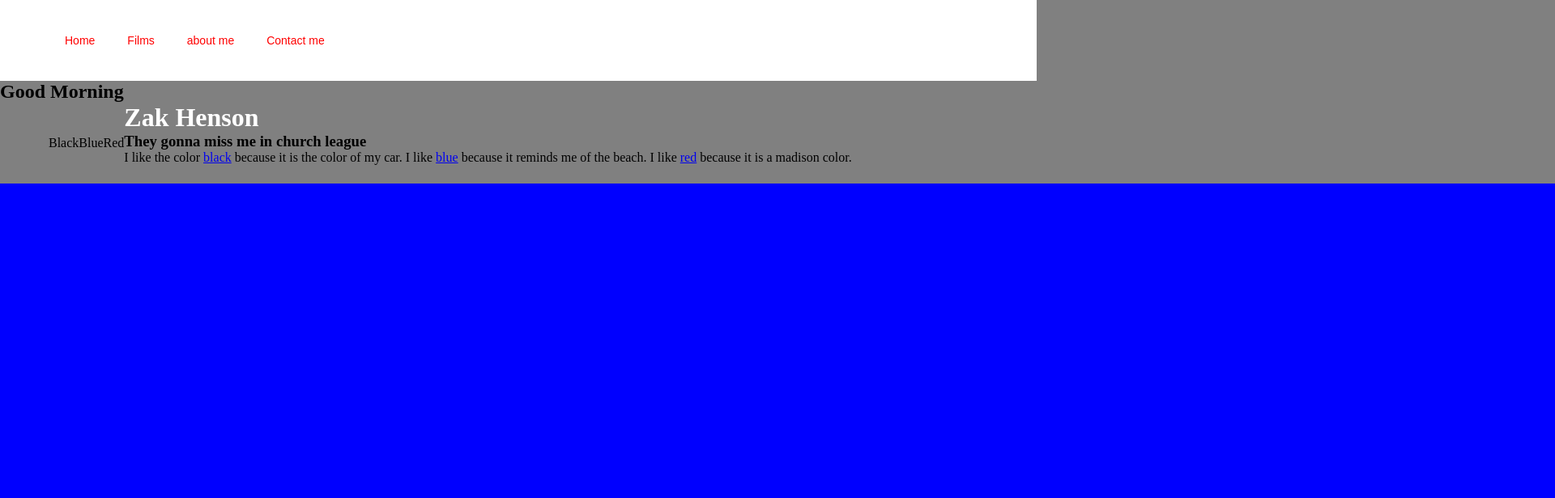
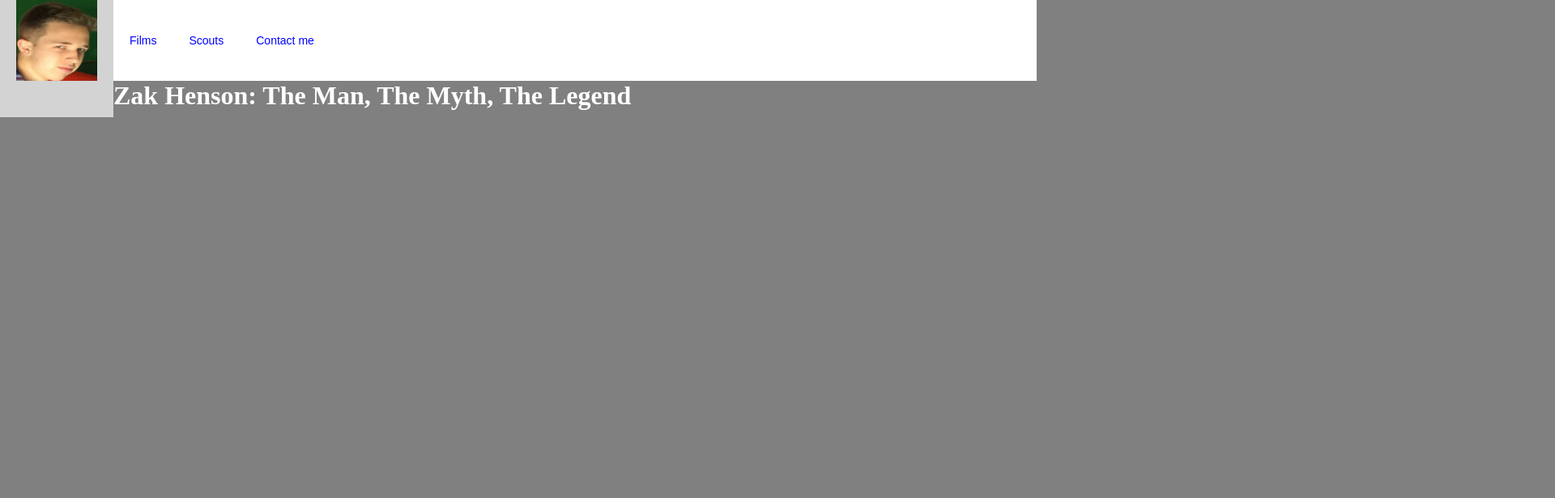
Before and after one commit to zhogan21/zakaryhenson, a plain HTML site: page index.html in a window 1280 px wide. Shown: the top 616 px of the page at 81% size, 1920 px wide, since content can reach past the window. Drawn offline with Linux system fonts and the light colour scheme.

Commit message:
got 2 work on some gucci

```diff
--- a/index.html
+++ b/index.html
@@ -12,37 +12,14 @@
 <body>
   <nav>
     <ul>
-      <li><a id="index" href="index.html">Home</a></li>
+      <li><a class = "me" id="index" href="index.html"><img src="./img/zok.JPG" height=100px width=100px >
       <li><a href="films.html">Films</a></li>
-      <li><a href="aboutme.html">about me</a></li>
+      <li><a href="#">Scouts</a></li>
       <li><a href="contactme.html">Contact me</a></li>
     </ul>
   </nav>
-  <div class="container">
 
-    <div class="nav">
-
-      <h2>Good Morning</h2>
-
-      <ul>
-        <li>Black</li>
-        <li>Blue</li>
-        <li>Red</li>
-      </ul>
-
-    </div>
-
-    <h1>Zak Henson</h1>
-
-    <div class="main">
-
-      <h3>They gonna miss me in church league</h3>
-      <p>I like the color <a href="https://www.google.com/search?safe=active&rlz=1c1gcea_enus831us831&biw=1440&bih=789&tbs=sur%3Afc&tbm=isch&sa=1&ei=2ttJXNngEOXm5gKv1oNw&q=black+grand+cherokee+america&oq=black+grand+cherokee+america&gs_l=img.3...15944.17153..17261...0.0..0.129.638.7j1......0....1..gws-wiz-img.......0j0i8i30.3KQV__92rpk#imgrc=cdXGYSsgpmE79M:">black</a>
-        because it is the color of my car. I like <a href="https://goo.gl/images/zUcM7P">blue</a> because it reminds me of the beach. I like <a href="https://goo.gl/images/r7fuXX">red</a> because it is a madison color.</p>
-      <img src="./img/flag_boi.jpg.png" />
-    </div>
-
-  </div>
+<h1>Zak Henson: The Man, The Myth, The Legend</h1>
 
   <body>
 
--- a/main.css
+++ b/main.css
@@ -8,11 +8,6 @@ nav {
   height: 100px;
   background-color: #fff;
 }
-
-ul {
-margin-left: 60px;
-}
-
 ul li{
   list-style: none;
   display: inline-block;
@@ -25,16 +20,24 @@ ul li a{
 text-decoration: none;
 font-size: 14px;
 font-family: arial;
-color: red;
+color: blue;
 padding: 0 20px;
 }
 
 ul li a:hover{
-color: blue;
+color: black;
+background-color: lightgrey;
+}
+
+.me:hover{
+background-color: none!important;
 }
 
 ul li a:active{
-margin-right: 2px;
+position: relative;
+right: -2px;
+bottom: -2px;
+margin-bottom: -20px;
 color: black;
 }
 
```
Also changed, not shown: aboutme.html (deleted, +0 -24 lines), contactme.html (+2 -2 lines), films.html (+2 -2 lines), img/zok.JPG (added).
